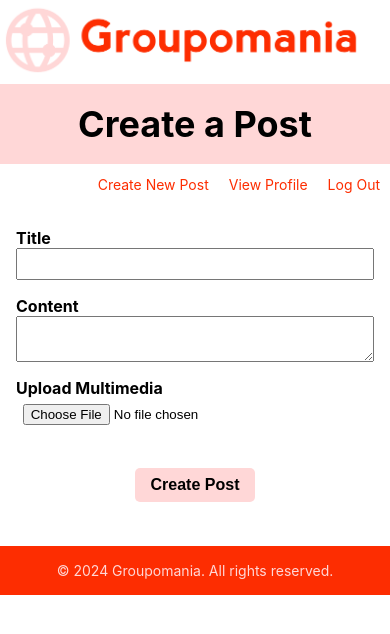
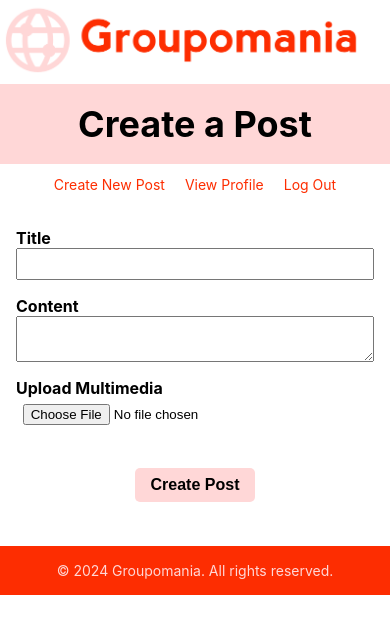
Before and after one commit to WalkTheRosePath/OpenClassrooms-Groupomania, a React (Create React App) app in the folder frontend/: page /create-post in a window 390 px wide. Shown: the top 634 px of the page. Built offline with nearby package versions, Linux system fonts and the light colour scheme.

Commit message:
styled nav bar media query

```diff
--- a/frontend/src/App.css
+++ b/frontend/src/App.css
@@ -108,4 +108,12 @@ p {
   .header-container img {
     height: 80px;
   }
+
+  .nav-links {
+    justify-content: center;
+  }
+
+  .nav-links li {
+    padding: 10px;
+  }
 }
```
